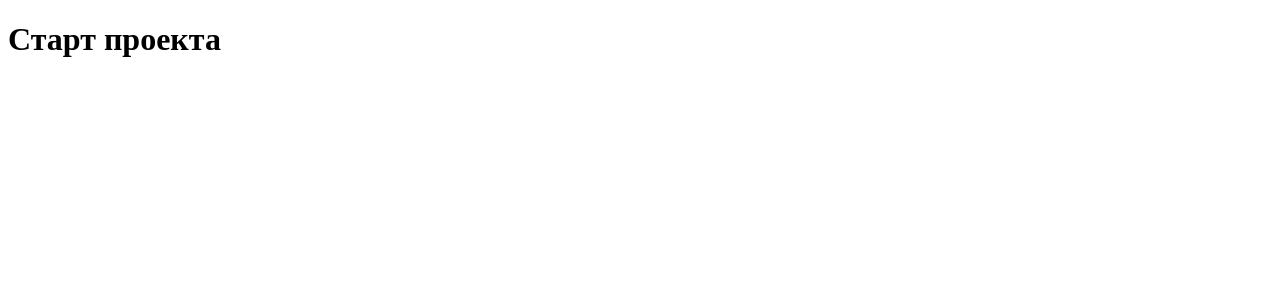
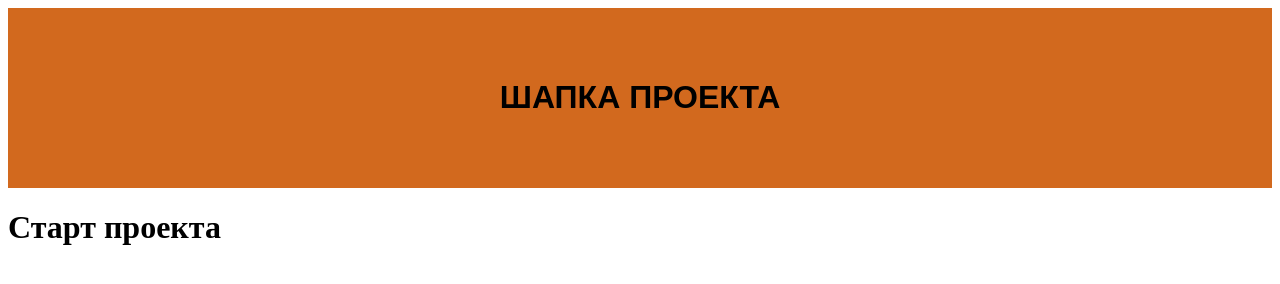
Before and after one commit to PermLara/test310120, a plain HTML site: page src/index.html in a window 1280 px wide. Drawn offline with Linux system fonts and the light colour scheme.

Commit message:
header markup

```diff
--- a/src/css/main.css
+++ b/src/css/main.css
@@ -0,0 +1,8 @@
+header {
+    padding: 50px 100px;
+    background-color: chocolate;
+    color: "White";
+    font-size: 32;
+    font-family: sans-serif;
+    text-align: center;
+}
--- a/src/index.html
+++ b/src/index.html
@@ -5,8 +5,13 @@
     <meta name="viewport" content="width=device-width, initial-scale=1.0">
     <meta http-equiv="X-UA-Compatible" content="ie=edge">
     <title>Document</title>
+    <link rel="stylesheet" href="css/main.css">
 </head>
 <body>
+    <header class="header">
+        <h1>ШАПКА ПРОЕКТА</h1>
+    </header>
+
     <h1>
         Старт проекта
     </h1>
```
